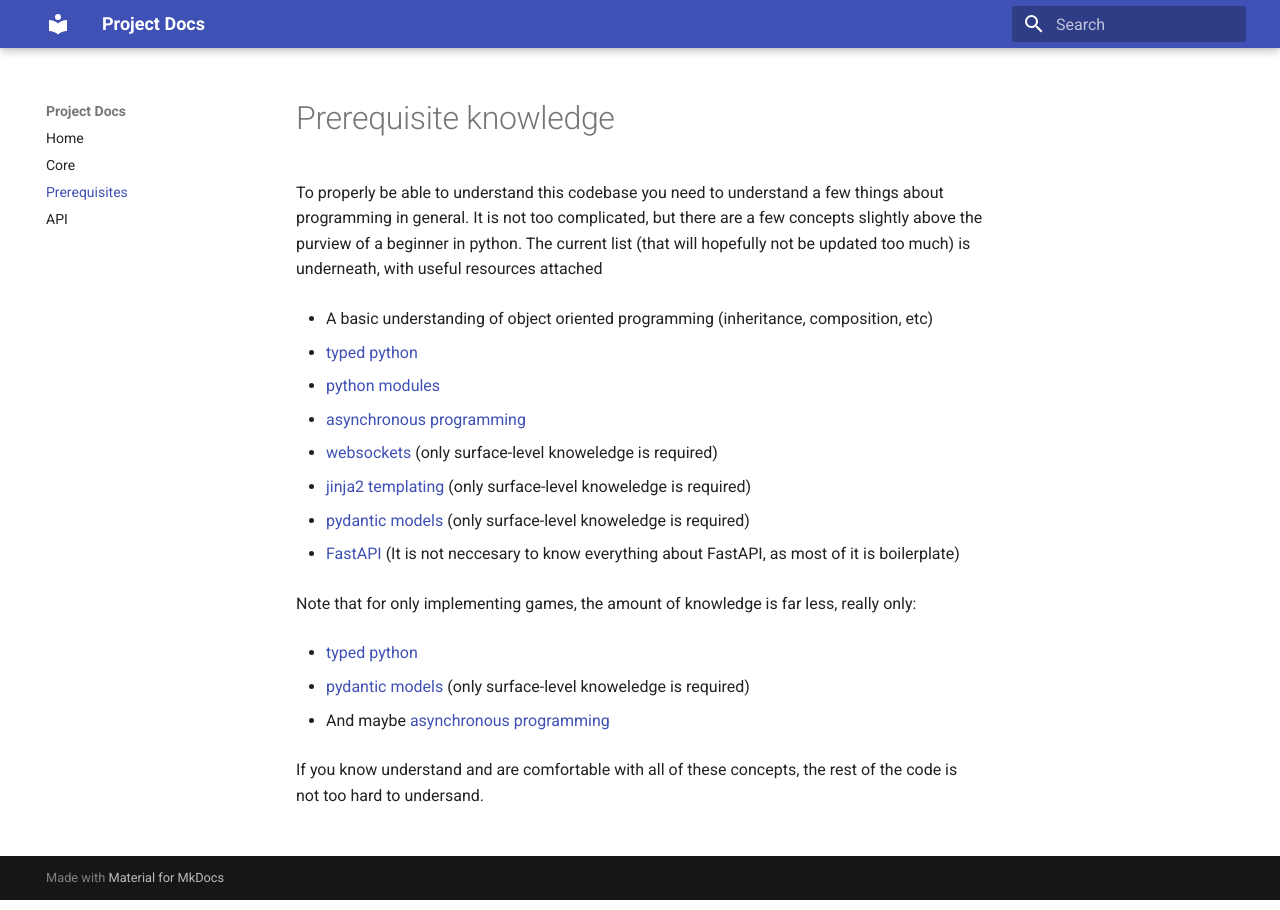
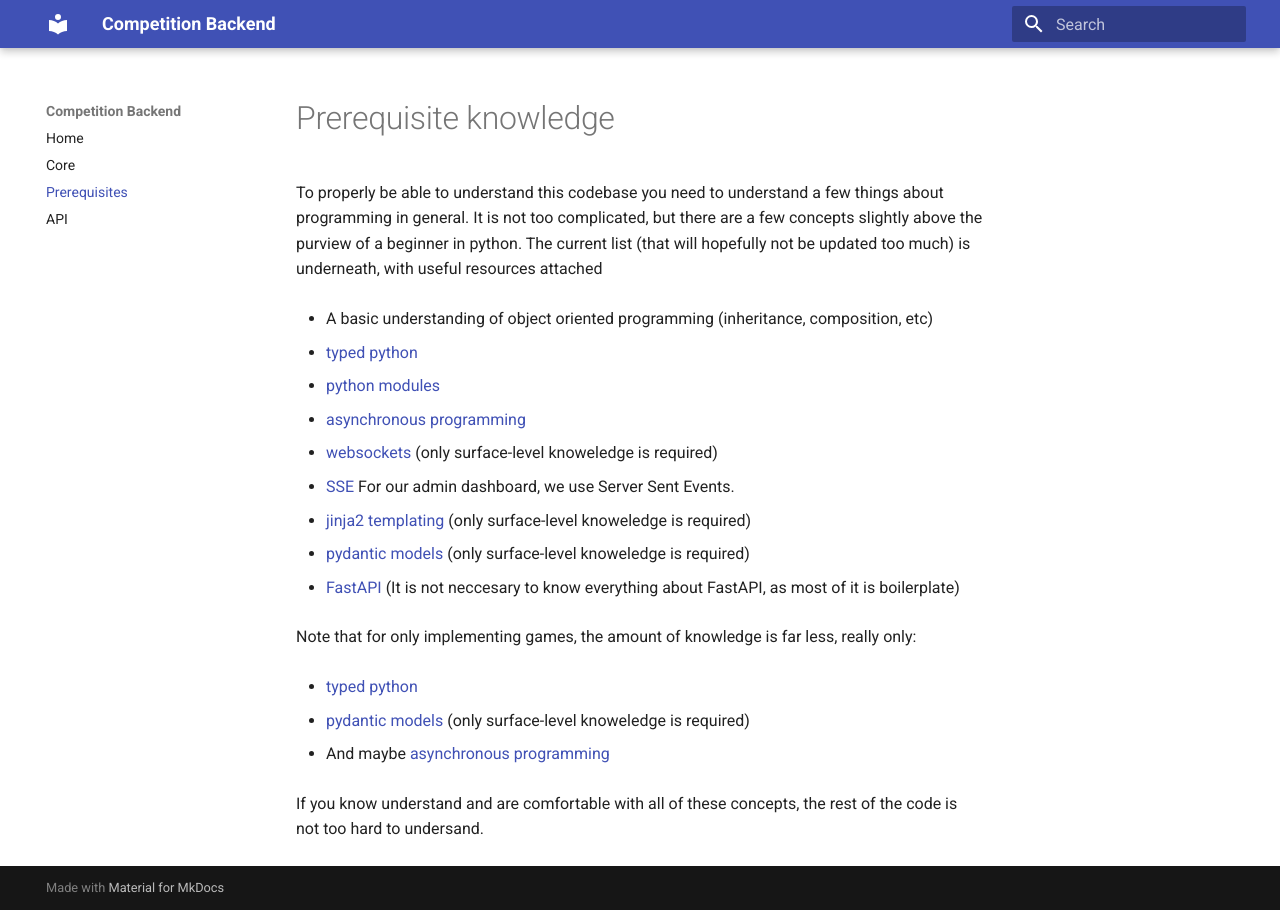
Before and after one commit to MeijeronFire/competition-backend, an MkDocs documentation site: the page built from docs/02-prerequisite-knowledge.md, in a window 1280 px wide. Built offline with MkDocs 1.6.1 and Material for MkDocs 9.7.7, drawn with Linux system fonts in a browser that asks for light colours.

Commit message:
syncing git history w remote

```diff
--- a/docs/02-prerequisite-knowledge.md
+++ b/docs/02-prerequisite-knowledge.md
@@ -11,6 +11,8 @@ To properly be able to understand this codebase you need to understand a few thi
 html#a-conceptual-overview-of-asyncio)
 
 - [websockets](https://en.wikipedia.org/wiki/WebSocket) (only surface-level knoweledge is required)
+
+- [SSE](https://en.wikipedia.org/wiki/Server-sent_events) For our admin dashboard, we use Server Sent Events.
 
 - [jinja2 templating](https://jinja.palletsprojects.com/en/stable/templates/) (only surface-level
 knoweledge is required)
--- a/mkdocs.yml
+++ b/mkdocs.yml
@@ -1,4 +1,4 @@
-site_name: Project Docs
+site_name: Competition Backend
 
 theme:
   name: material
@@ -10,7 +10,7 @@ nav:
   - Home: 00-meta.md
   - Core: 01-core.md
   - Prerequisites: 02-prerequisite-knowledge.md
-  - API: api.md
+  - API: 50-source-reference/01-top.md
 
 
 plugins:
@@ -23,7 +23,7 @@ plugins:
             show_source: true
             show_root_heading: true
             show_root_full_path: true
-            show_root_toc_entry: false
+            show_root_toc_entry: true
             show_submodules: true
             members_order: source
             separate_signature: true
```
Also changed, not shown: docs/50-source-reference/01-top.md (added, +3 -0 lines), docs/api.md (deleted, +0 -2 lines), docs/80-games/uber.md (renamed from docs/99-games/uber.md), 1 other file.
